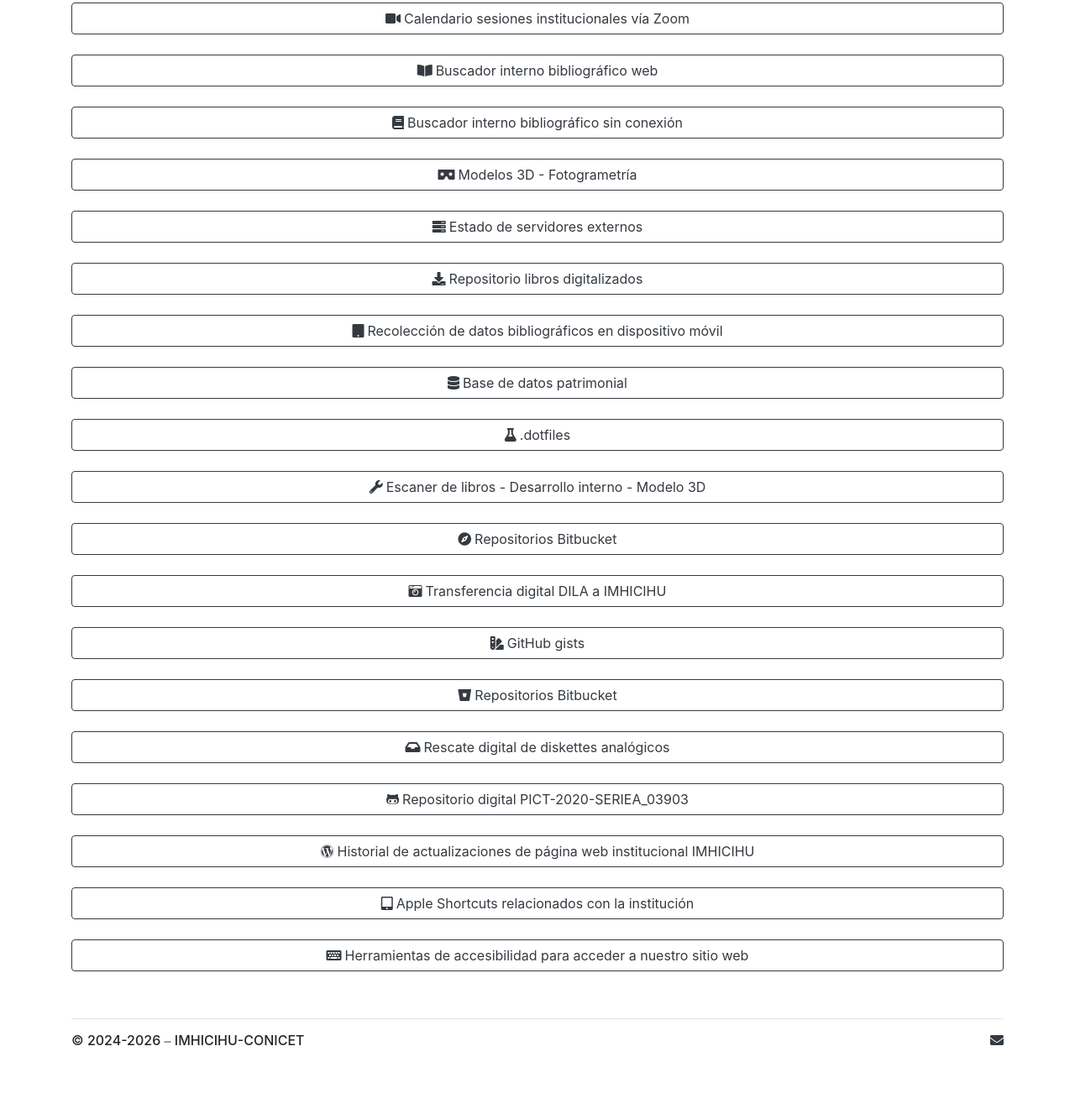
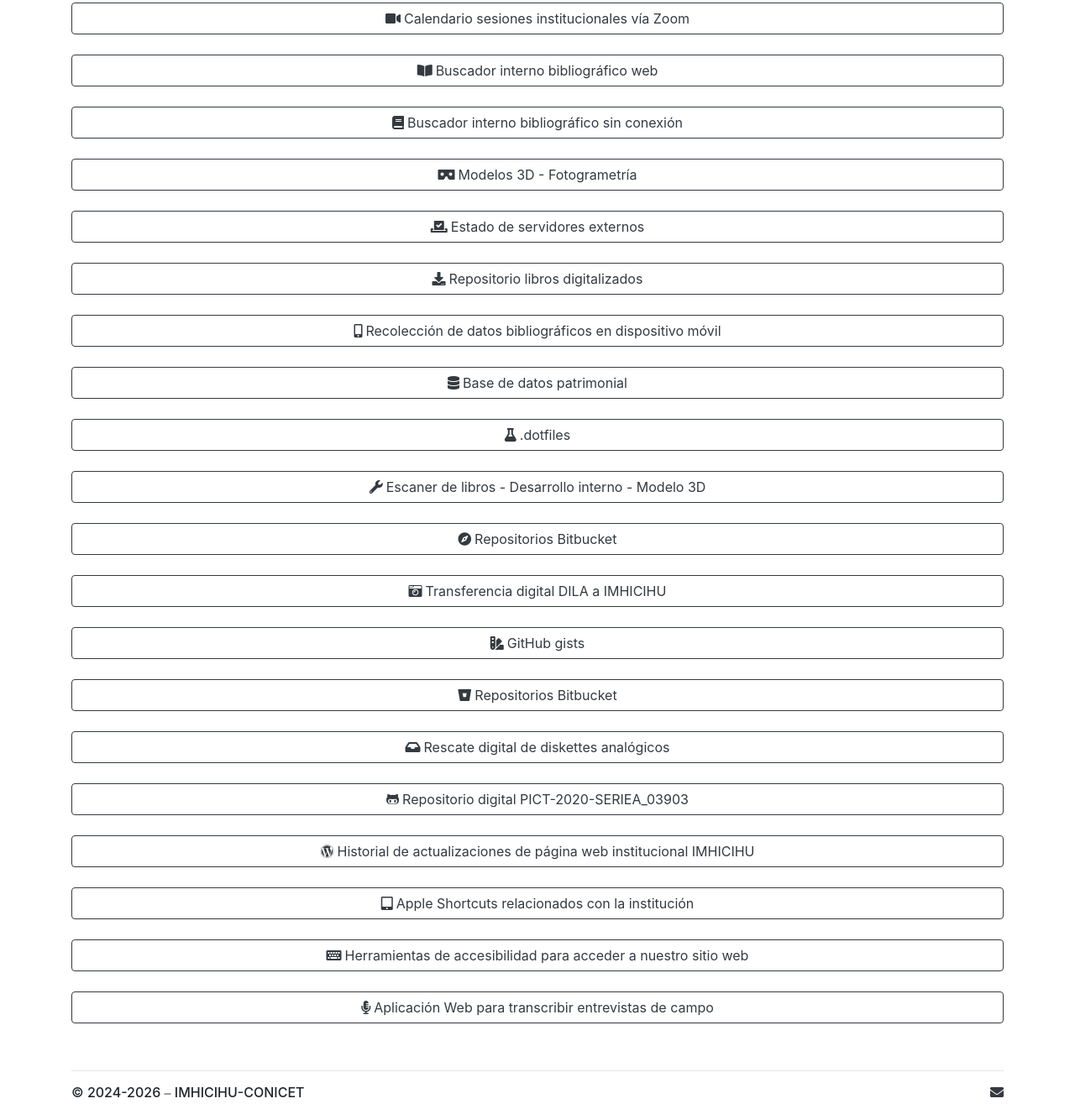
Before and after one commit to imhicihu/Enlaces, a plain HTML site: page index.html in a window 1280 px wide. Shown: the part 375-1696 px from the top of the page at 84% size. Before the commit the page ends 1634 px from the top, so only its background shows below. Drawn offline with nearby package versions, Linux system fonts and the light colour scheme.

Commit message:
Minor fixes & updates
Updated icons for external server status and mobile database collection links. Added a new link for the TranscriptIO web application.

Signed-off-by: IMHICIHU <imhicihu@gmail.com>

```diff
--- a/index.html
+++ b/index.html
@@ -66,11 +66,11 @@
   <br>
   <a href="https://sketchfab.com/imhicihu" class="btn btn-outline-dark btn-block" role="button" target="_blank"><i class="fa fa-vr-cardboard">&nbsp;</i>Modelos 3D - Fotogrametría</a>
   <br>
-  <a href="https://imhicihu.statuspage.io/" class="btn btn-outline-dark btn-block" role="button" target="_blank"><i class="fa fa-server">&nbsp;</i>Estado de servidores externos</a>
+  <a href="https://imhicihu.statuspage.io/" class="btn btn-outline-dark btn-block" role="button" target="_blank"><i class="fas fa-vote-yea">&nbsp;</i>Estado de servidores externos</a>
   <br>
   <a href="https://github.com/imhicihu/IMHICIHU-Digital-Repository/blob/master/digital_assets.md" class="btn btn-outline-dark btn-block" role="button" target="_blank"><i class="fa fa-download">&nbsp;</i>Repositorio libros digitalizados</a>
   <br>
-  <a href="https://github.com/imhicihu/Database-on-mobile-device" class="btn btn-outline-dark btn-block" role="button" target="_blank"><i class="fa fa-tablet">&nbsp;</i>Recolección de datos bibliográficos en dispositivo móvil</a>
+  <a href="https://github.com/imhicihu/Database-on-mobile-device" class="btn btn-outline-dark btn-block" role="button" target="_blank"><i class="fas fa-mobile-alt">&nbsp;</i>Recolección de datos bibliográficos en dispositivo móvil</a>
   <br>
   <a href="https://github.com/imhicihu/Patrimonio-database" class="btn btn-outline-dark btn-block" role="button" target="_blank"><i class="fa fa-database">&nbsp;</i>Base de datos patrimonial</a>
   <br>
@@ -95,6 +95,8 @@
   <a href="https://github.com/imhicihu/shortcuts" class="btn btn-outline-dark btn-block" role="button" target="_blank"><i class="fas fa-tablet-alt">&nbsp;</i>Apple Shortcuts relacionados con la institución</a>
   <br>
   <a href="https://github.com/imhicihu/Accesibilidad" class="btn btn-outline-dark btn-block" role="button" target="_blank"><i class="fas fa-keyboard">&nbsp;</i>Herramientas de accesibilidad para acceder a nuestro sitio web</a>
+  <br>
+  <a href="https://github.com/imhicihu/TranscriptIO/" class="btn btn-outline-dark btn-block" role="button" target="_blank"><i class="fas fa-microphone-alt">&nbsp;</i>Aplicación Web para transcribir entrevistas de campo</a>
 </div>
 
         <!------------------Footer-------------------------->
```
